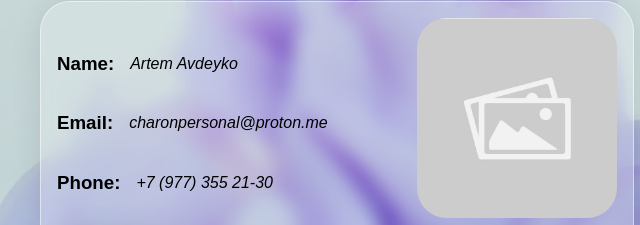
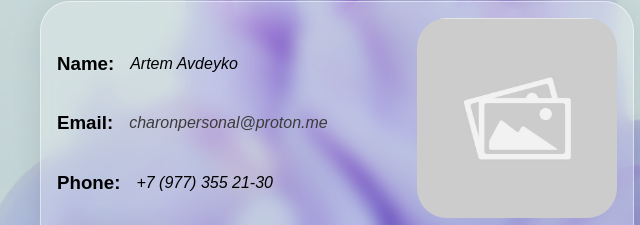
Before and after one commit to mitruhaa/personal-card, a plain HTML site: page index.html in a window 1280 px wide. Shown: the part 135-360 px from the top of the page, 303-943 px from the left. Drawn offline with Linux system fonts and the light colour scheme; a web font is replaced by a local one.

Commit message:
add email href

```diff
--- a/index.html
+++ b/index.html
@@ -17,7 +17,7 @@
                     </div>
                     <div class="info-entry">
                     <h3>Email:</h3>
-                    <i>charonpersonal@proton.me</i>
+                    <i><a href="mailto:charonpersonal@proton.me">charonpersonal@proton.me</a></i>
                     </div>
                     <div class="info-entry">
                     <h3>Phone:</h3>
--- a/style.css
+++ b/style.css
@@ -59,6 +59,11 @@ body {
     font-family: 'Arvin Light', sans-serif;
 }
 
+a {
+    color: rgb(60, 60, 60);
+    text-decoration: none;
+}
+
 .my-photo {
     width: auto;
     height: 200px;
```
